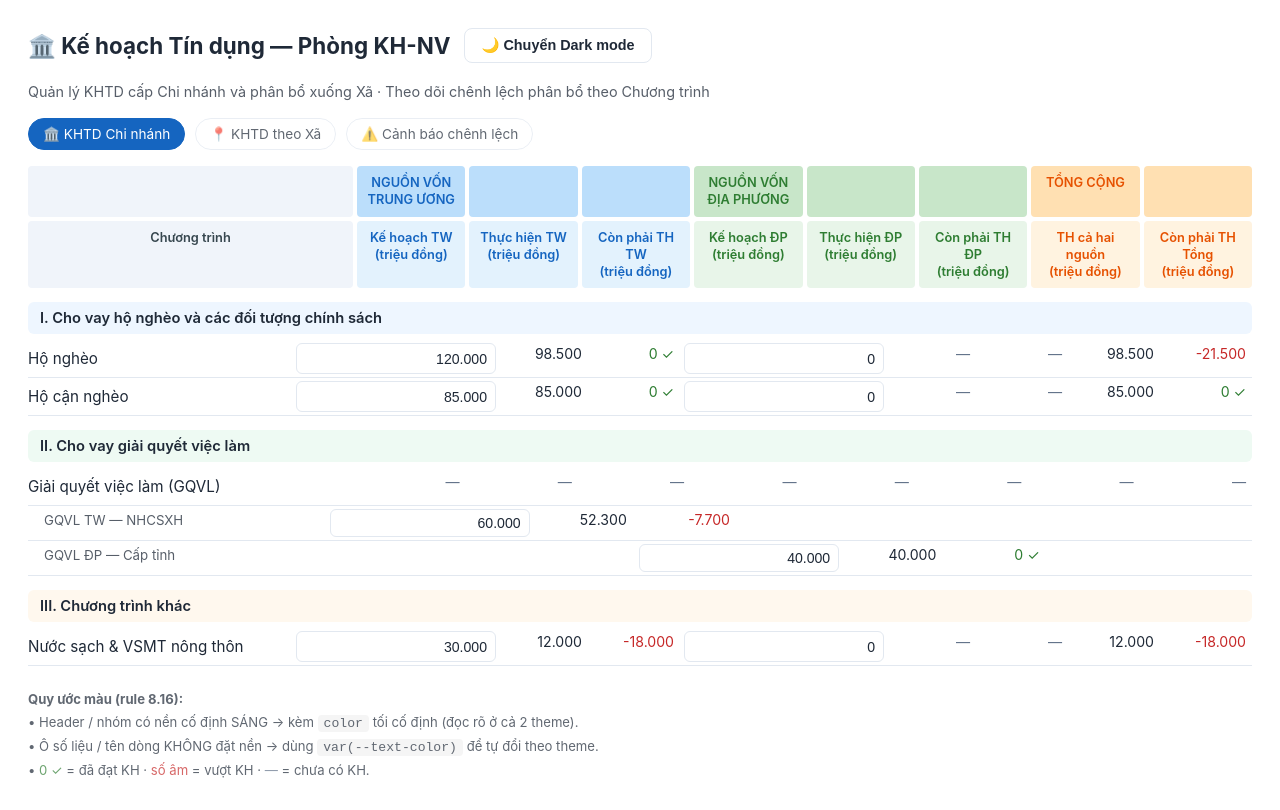
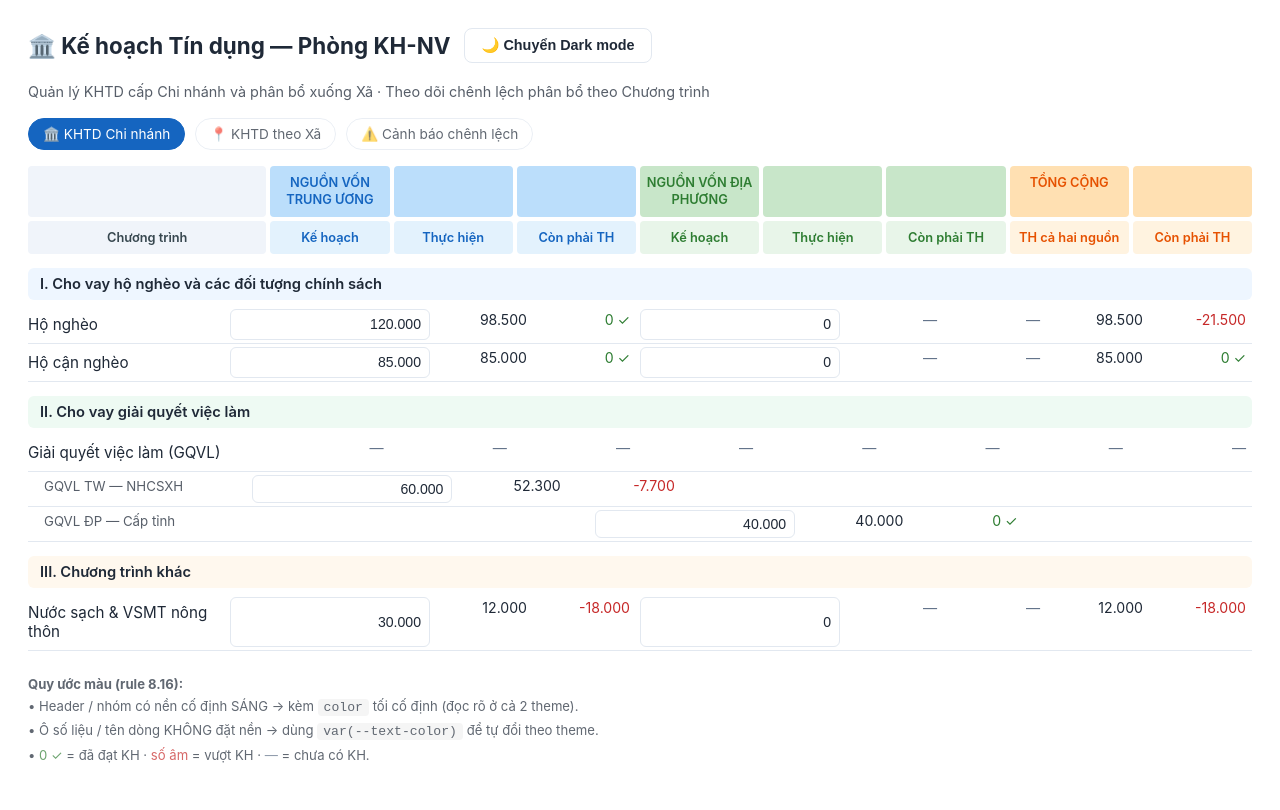
Before and after one commit to xuantruongvbsp/VBSP-SCM, a plain HTML site: page docs/mockup_khtd_darkmode.html in a window 1280 px wide. Drawn offline with Linux system fonts and the light colour scheme.

Commit message:
Update mockup_khtd_darkmode.html

```diff
--- a/docs/mockup_khtd_darkmode.html
+++ b/docs/mockup_khtd_darkmode.html
@@ -39,7 +39,7 @@
 
   /* ── Header bảng (2 tầng) ── */
   .grid{width:100%;border-collapse:separate;border-spacing:4px 0}
-  .row{display:grid;grid-template-columns:3fr 1fr 1fr 1fr 1fr 1fr 1fr 1fr 1fr;gap:4px;align-items:stretch}
+  .row{display:grid;grid-template-columns:2fr 1fr 1fr 1fr 1fr 1fr 1fr 1fr 1fr;gap:4px;align-items:stretch}
   .hcell{
     padding:8px 6px;border-radius:4px;font-weight:600;font-size:.8rem;
     text-align:center;line-height:1.35;
@@ -109,14 +109,14 @@
     <!-- Header tầng 2 -->
     <div class="row" style="margin-bottom:6px">
       <div class="hcell h-ct">Chương trình</div>
-      <div class="hcell h-tw2">Kế hoạch TW<br>(triệu đồng)</div>
-      <div class="hcell h-tw2">Thực hiện TW<br>(triệu đồng)</div>
-      <div class="hcell h-tw2">Còn phải TH TW<br>(triệu đồng)</div>
-      <div class="hcell h-dp2">Kế hoạch ĐP<br>(triệu đồng)</div>
-      <div class="hcell h-dp2">Thực hiện ĐP<br>(triệu đồng)</div>
-      <div class="hcell h-dp2">Còn phải TH ĐP<br>(triệu đồng)</div>
-      <div class="hcell h-tong2">TH cả hai nguồn<br>(triệu đồng)</div>
-      <div class="hcell h-tong2">Còn phải TH Tổng<br>(triệu đồng)</div>
+      <div class="hcell h-tw2">Kế hoạch</div>
+      <div class="hcell h-tw2">Thực hiện</div>
+      <div class="hcell h-tw2">Còn phải TH</div>
+      <div class="hcell h-dp2">Kế hoạch</div>
+      <div class="hcell h-dp2">Thực hiện</div>
+      <div class="hcell h-dp2">Còn phải TH</div>
+      <div class="hcell h-tong2">TH cả hai nguồn</div>
+      <div class="hcell h-tong2">Còn phải TH</div>
     </div>
 
     <!-- Nhóm 1 -->
```
